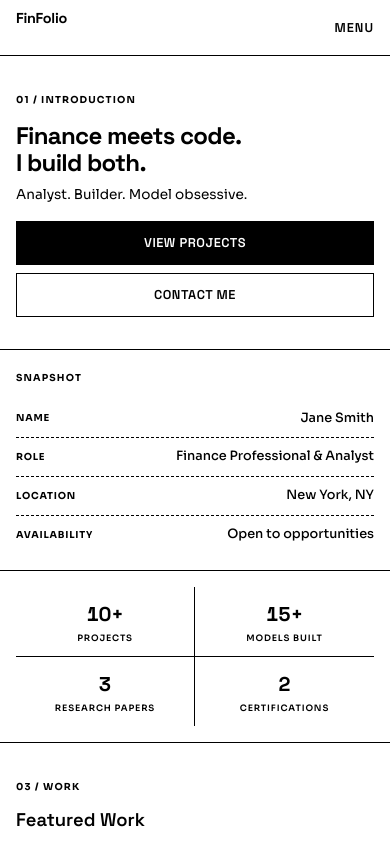
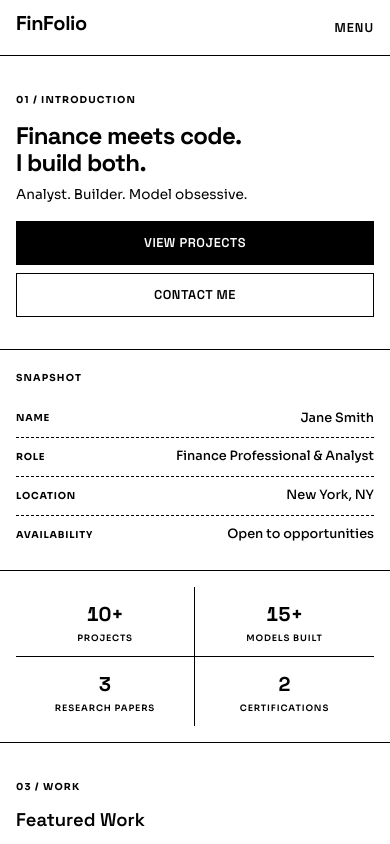
Before and after one commit to soumyakantabera/finfolio, a React (Vite) app: page / in a window 390 px wide. Shown: the top 844 px of the page. Built offline with nearby package versions, Linux system fonts and the light colour scheme.

Commit message:
Increase FinFolio logo font size in navbar for desktop and mobile views
Co-authored-by: soumyakantabera <155274196+soumyakantabera@users.noreply.github.com>

```diff
--- a/src/components/Navbar.jsx
+++ b/src/components/Navbar.jsx
@@ -108,7 +108,7 @@ export default function Navbar({ data }) {
             variant="h6"
             component={Link}
             to="/"
-            sx={{ fontWeight: 700, flexGrow: 1, color: '#000', textDecoration: 'none', fontSize: { xs: '1rem', sm: '1.1rem' } }}
+            sx={{ fontWeight: 700, flexGrow: 1, color: '#000', textDecoration: 'none', fontSize: { xs: '1.25rem', sm: '1.5rem', md: '1.75rem' } }}
           >
             {siteTitle}
           </Typography>
@@ -191,7 +191,7 @@ export default function Navbar({ data }) {
           >
             <Typography
               variant="h6"
-              sx={{ fontWeight: 700, color: '#000', letterSpacing: '-0.02em' }}
+              sx={{ fontWeight: 700, color: '#000', letterSpacing: '-0.02em', fontSize: { xs: '1.25rem', sm: '1.5rem' } }}
             >
               {siteTitle}
             </Typography>
--- a/src/mobile/MobileHeader.jsx
+++ b/src/mobile/MobileHeader.jsx
@@ -94,7 +94,7 @@ export default function MobileHeader({ data }) {
           sx={{
             fontFamily: '"Space Grotesk", sans-serif',
             fontWeight: 700,
-            fontSize: '0.9rem',
+            fontSize: '1.25rem',
             color: '#000',
             textDecoration: 'none',
             letterSpacing: '-0.02em',
@@ -163,7 +163,7 @@ export default function MobileHeader({ data }) {
               sx={{
                 fontFamily: '"Space Grotesk", sans-serif',
                 fontWeight: 700,
-                fontSize: '0.9rem',
+                fontSize: '1.25rem',
                 color: '#000',
                 letterSpacing: '-0.02em',
               }}
```
